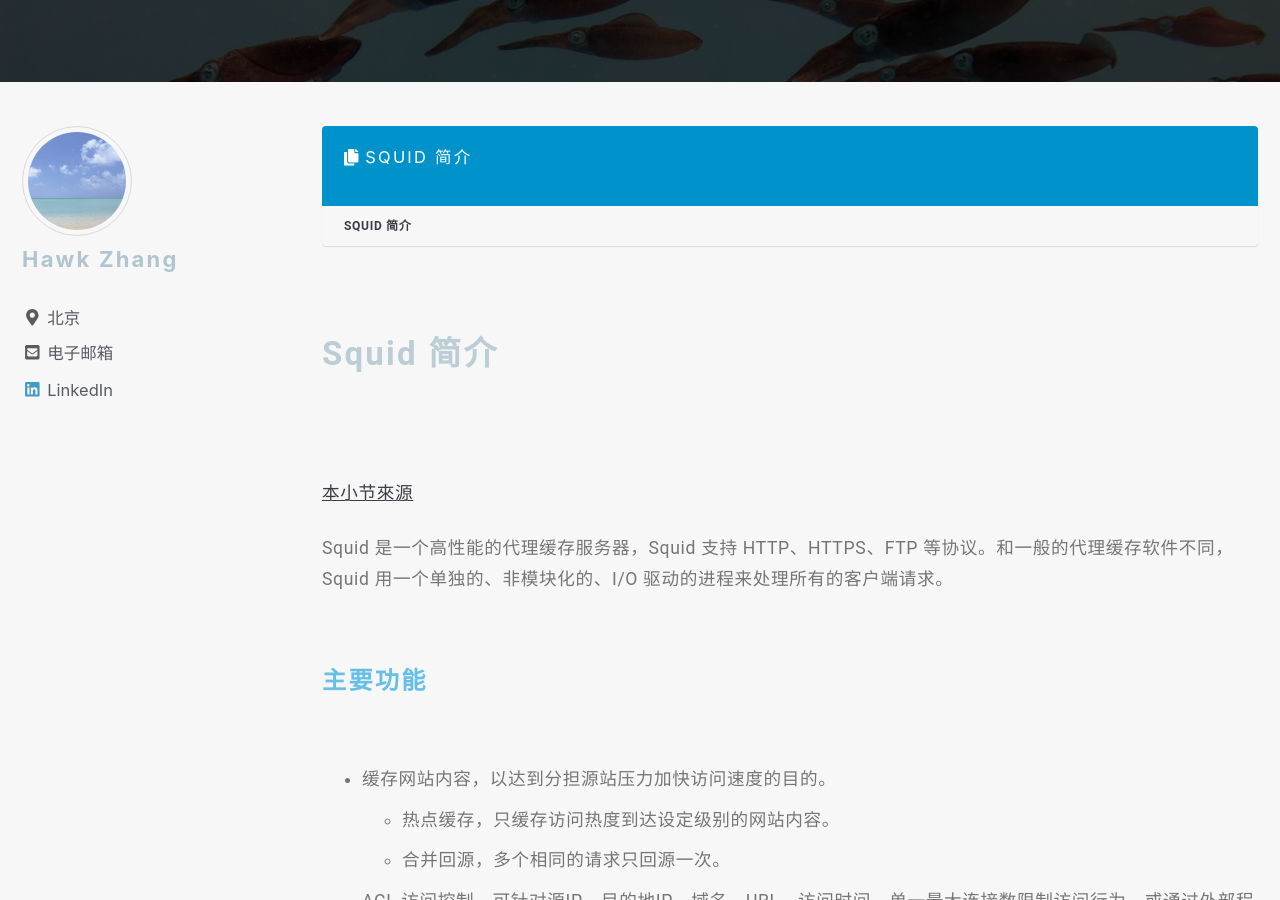
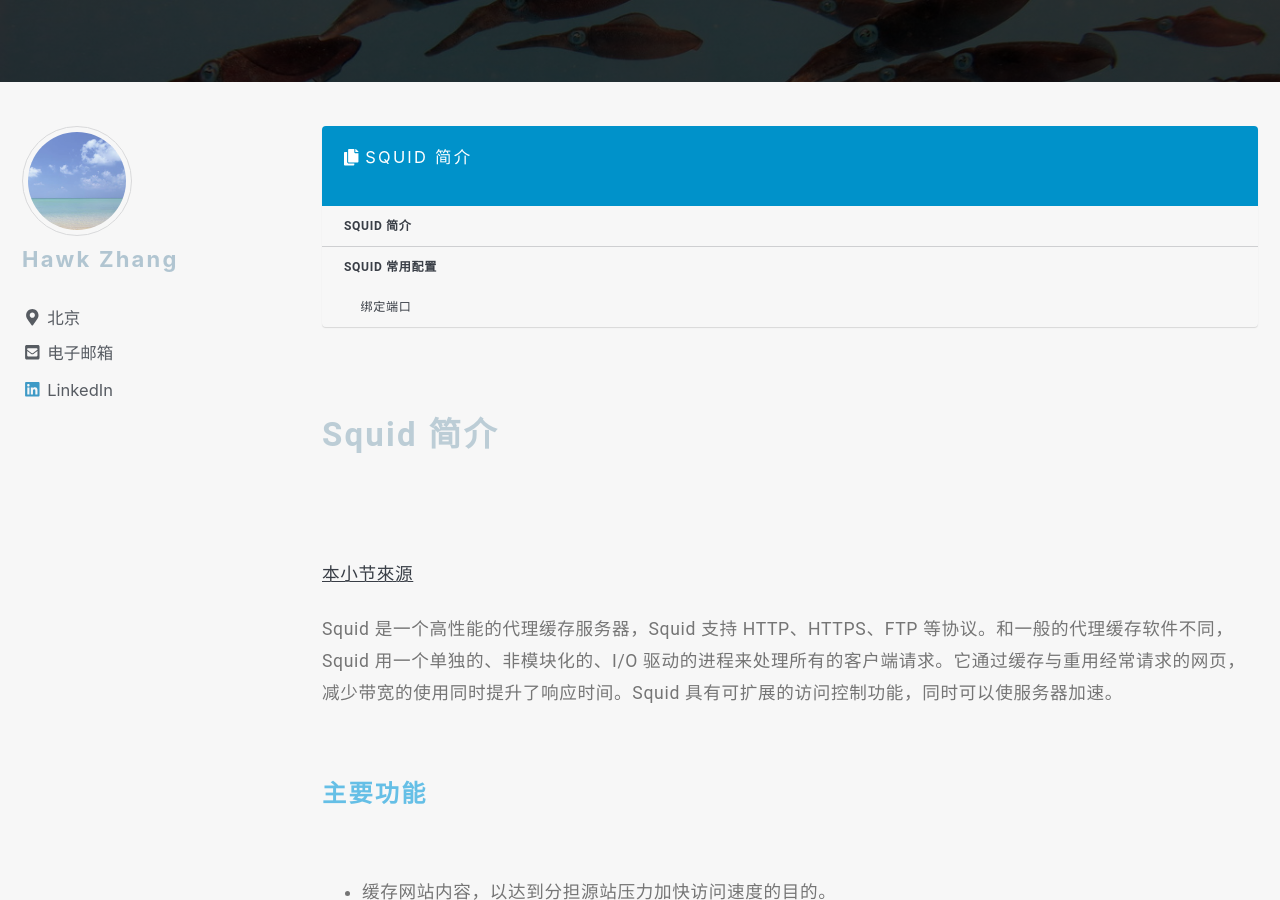
Before and after one commit to narru888/linotes_note, a Jekyll site: the page built from _posts/cache/2018-02-01-squid.md, in a window 1280 px wide and 900 px high, scrolled down 271 px. Built offline with Jekyll 4.4.1, drawn with Linux system fonts in a browser that asks for light colours; nearby versions of some CDN libraries; a script that is not in the unit is left out; a file with an impossible date is left out; some of the changed text lies outside the part shown.

Commit message:
update on 2018-10-08 20:20:01 CST

````diff
--- a/_posts/cache/2018-02-01-squid.md
+++ b/_posts/cache/2018-02-01-squid.md
@@ -22,7 +22,7 @@
 
 [本小节來源](https://www.jianshu.com/p/ef2d34769c84)
 
-Squid 是一个高性能的代理缓存服务器，Squid 支持 HTTP、HTTPS、FTP 等协议。和一般的代理缓存软件不同，Squid 用一个单独的、非模块化的、I/O 驱动的进程来处理所有的客户端请求。
+Squid 是一个高性能的代理缓存服务器，Squid 支持 HTTP、HTTPS、FTP 等协议。和一般的代理缓存软件不同，Squid 用一个单独的、非模块化的、I/O 驱动的进程来处理所有的客户端请求。它通过缓存与重用经常请求的网页，减少带宽的使用同时提升了响应时间。Squid 具有可扩展的访问控制功能，同时可以使服务器加速。
 
 
 
@@ -57,4 +57,26 @@
 
 
 
-####
+
+
+
+
+
+
+
+
+
+## Squid 常用配置
+
+squid 配置文件为 `/etc/squid/squid.conf`。
+
+
+
+### 绑定端口
+
+设置 Squid 绑定的代理端口。你可以将 Squid 绑定到多个端口，使用多个 http_port 行。默认情况下，Squid 绑定到 3128 端口。
+
+```conf
+http_port 3128
+http_port 3129
+```
````
